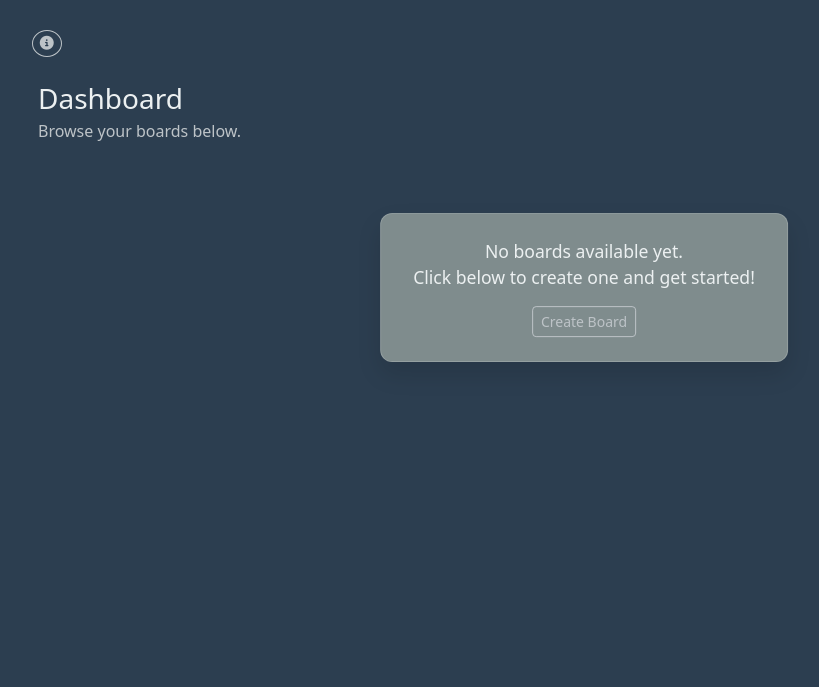
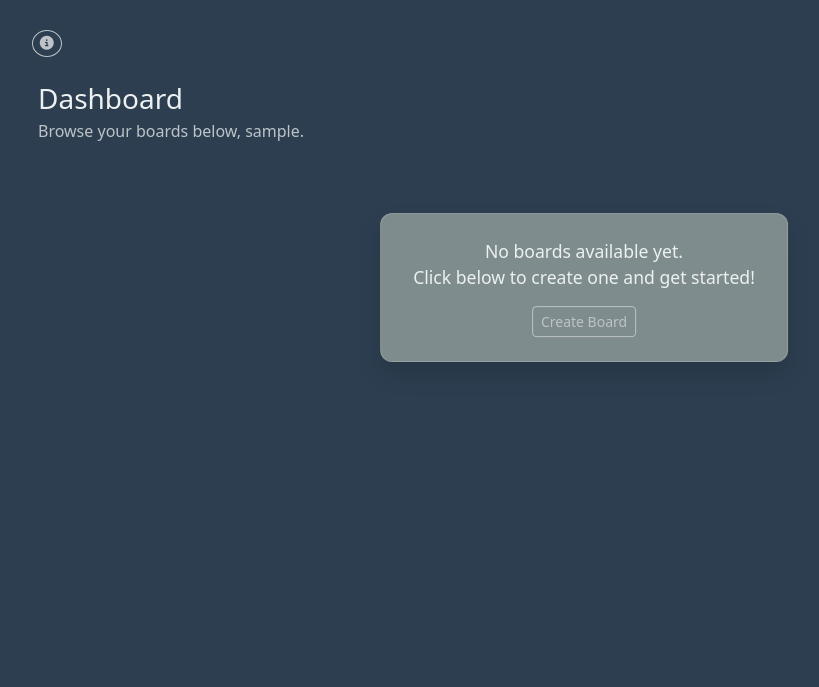
Before and after one commit to Enrique2007s/django-todo-app, a Django app: page / in a window 1280 px wide. Shown: the part 56-743 px from the top of the page, without its empty margins (56-875 px from the left). Run offline with Django 4.2, Linux system fonts and the light colour scheme; the visitor is signed in with stand-in values (Sample User, id 1); data that the repository does not hold is empty; some libraries are stand-ins or nearby versions; some web fonts are replaced.

Commit message:
current login state for registered user

```diff
--- a/dashboard/templates/dashboard/dashboard.html
+++ b/dashboard/templates/dashboard/dashboard.html
@@ -9,7 +9,7 @@
             </button>
             <div>
                 <h1 class="h3 mb-1 dashboard-title"><br>Dashboard</h1>
-                <p class="mb-0 dashboard-subtitle">Browse your boards below.</p>
+                <p class="mb-0 dashboard-subtitle">Browse your boards below, {{ user.username }}.</p>
             </div>
         </div>
         {% if object_list and user.is_authenticated %}
```
